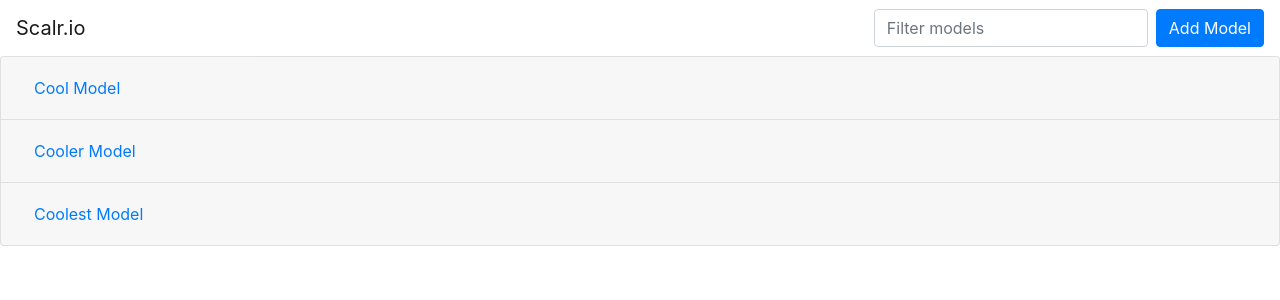
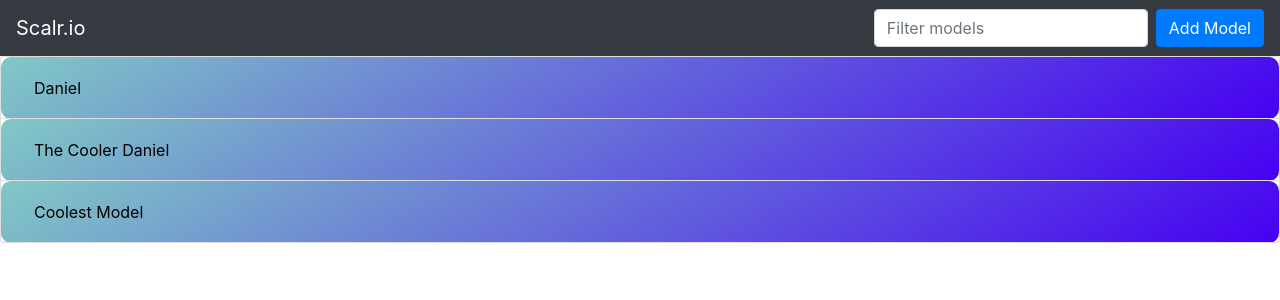
Before and after one commit to jimbxb/unihack21-frontend, a React (Create React App) app: page / in a window 1280 px wide. Shown: the top 300 px of the page. Built offline with nearby package versions, Linux system fonts and the light colour scheme.

Commit message:
inline CSS things
colours. soft borders. navbar to black

```diff
--- a/src/App.js
+++ b/src/App.js
@@ -30,7 +30,11 @@ function App() {
     refreshModels();
   }, []);
 
+
+
+
   return (
+
     <>
       <NavBar
         openAddModelModal={openAddModelModal}
@@ -43,6 +47,7 @@ function App() {
         show={showAddModelModal}
         closeAddModelModal={closeAddModelModal}
         refreshModels={refreshModels}
+
       />
     </>
   );
--- a/src/components/accordion/index.js
+++ b/src/components/accordion/index.js
@@ -39,8 +39,15 @@ const ModelForm = ({ model: { key, input_features, output_features } }) => {
       });
   }
 
+  const protostyle = {
+    backgroundColor: '#d5f5f2',
+    padding: '20px',
+    borderRadius : '10px',
+
+  }
+
   return (
-    <Form onSubmit={handleSubmit}>
+    <Form onSubmit={handleSubmit} style={protostyle}>
       <Form.Group>
         <Form.Label>Data</Form.Label>
         {input_features?.map(({name, type}) => {
@@ -96,8 +103,14 @@ export const ModelAccordion = ({models}) => {
           {models.map((model) => {
             const {key, name} = model;
             return <Card key={`card-${key}`}>
-              <Card.Header>
-                <Accordion.Toggle as={Button} variant="link" eventKey={key}>
+              <Card.Header
+                  style={{
+                    background: "linear-gradient(150deg, #81c9c5, #4600f1 100%)",
+                    borderRadius : '10px',
+                    border: '10px blue',
+                  }}>
+                <Accordion.Toggle as={Button} variant="link" eventKey={key}
+                  style={{color : "black"}}>
                   {name}
                 </Accordion.Toggle>
               </Card.Header>
--- a/src/components/modals/AddModelModal.js
+++ b/src/components/modals/AddModelModal.js
@@ -15,6 +15,8 @@ export const AddModelModal = ({show, closeAddModelModal, refreshModels}) => {
       .catch();
     closeAddModelModal();
   }
+
+
 
 	return (
     <Modal show={show} onHide={() => { closeAddModelModal(); }}>
--- a/src/components/navbar/index.js
+++ b/src/components/navbar/index.js
@@ -3,7 +3,7 @@ import { Navbar, Button, FormControl, Form } from "react-bootstrap";
 
 export const NavBar = ({openAddModelModal, setFilterString}) => {
 	return (
-		<Navbar sticky="top">
+		<Navbar sticky="top" bg="dark" variant="dark">
 			<Navbar.Brand>Scalr.io</Navbar.Brand>
 			<Form	inline
 				  className="ml-auto">
--- a/src/utils/index.js
+++ b/src/utils/index.js
@@ -4,8 +4,8 @@ import axios from 'axios';
 export const getModels = () => {
   return new Promise((res, rej) => {
     res({ data: [
-      {name: "Cool Model", key: "0", input_features: [{"name": "doc_text", "type": "text"}, {"name": "doc_image", "type": "image"}], "output_features": [{"name": "class", "type": "category"}]},
-      {name: "Cooler Model", key: "1", input_features: [{"name": "doc_text", "type": "text"}], "output_features": [{"name": "class", "type": "category"}]},
+      {name: "Daniel", key: "0", input_features: [{"name": "doc_text", "type": "text"}, {"name": "doc_image", "type": "image"}], "output_features": [{"name": "class", "type": "category"}]},
+      {name: "The Cooler Daniel", key: "1", input_features: [{"name": "doc_text", "type": "text"}], "output_features": [{"name": "class", "type": "category"}]},
       {name: "Coolest Model", key: "2", input_features: [{"name": "doc_text", "type": "text"}], "output_features": [{"name": "class", "type": "category"}]}]
     });
   });
```
